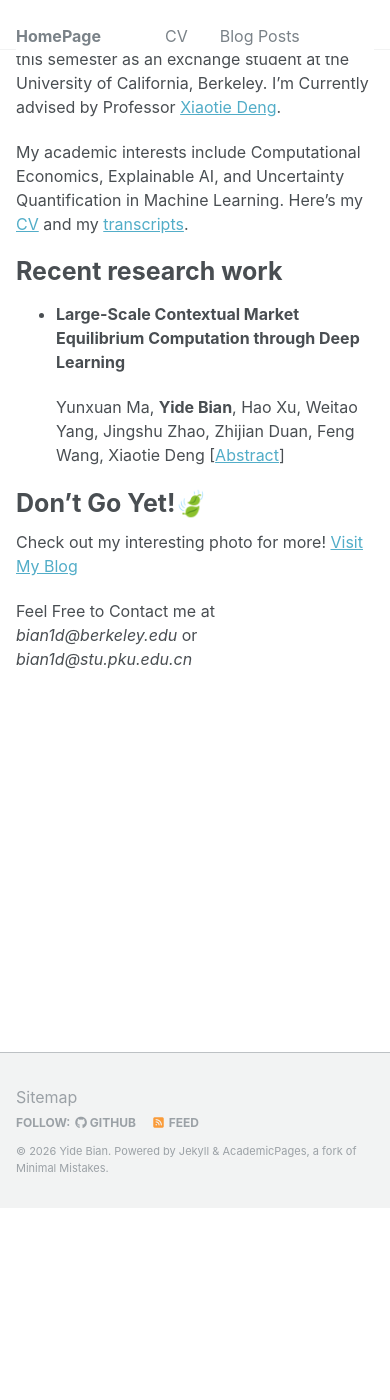
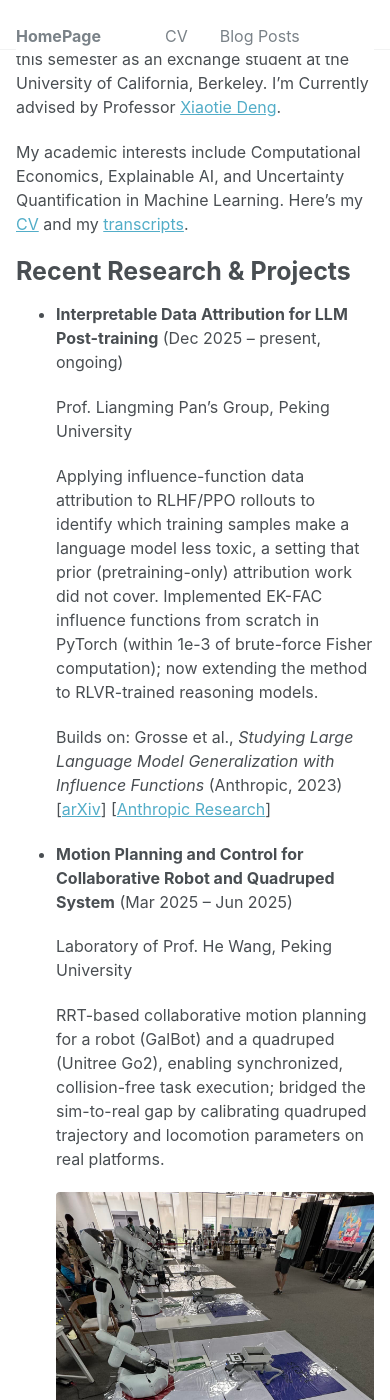
Before and after one commit to bian1d/bian1d.github.io, a Jekyll site: the page built from _pages/about.md, in a window 390 px wide and 1400 px high, scrolled down 192 px. Built offline with Jekyll 4.4.1, drawn with Linux system fonts in a browser that asks for light colours; some of the changed text lies outside the part shown.

Commit message:
Add robotics demo (photo + video), LLM interpretability project, and paper links
- About page: refresh research section with three entries (LLM data attribution,
  robot/quadruped motion planning, market equilibrium paper)
- CV page: add 2024-2026 work experience entries and publication links
- Robotics entry shows on-site photo and MuJoCo demo video side by side
- Market equilibrium paper: link arXiv (2406.15459) and Springer chapter
- LLM interpretability: cite Grosse et al. (Anthropic, 2023) EK-FAC influence paper
- New _sass/_custom.scss for the .media-row layout

Co-Authored-By: Claude Fable 5.1 <noreply@anthropic.com>

```diff
--- a/_pages/about.md
+++ b/_pages/about.md
@@ -11,12 +11,42 @@ I am a junior undergraduate student at [Yuanpei College](https://yuanpei.pku.edu
 
 My academic interests include Computational Economics, Explainable AI, and Uncertainty Quantification in Machine Learning. Here's my [CV](https://drive.google.com/file/d/1rzDjbNf2FM7iRQh66b0GfjaqgzoSGFeH/view?usp=drive_link) and my [transcripts](https://drive.google.com/file/d/1NP6Tau9O6qO6V9MAqGgZBO-q-bed5NKE/view?usp=sharing).
 
-Recent research work
+Recent Research & Projects
 ======
-- **Large-Scale Contextual Market Equilibrium Computation through Deep Learning**
+- **Interpretable Data Attribution for LLM Post-training** (Dec 2025 – present, ongoing)
+
+  Prof. Liangming Pan's Group, Peking University
+
+  Applying influence-function data attribution to RLHF/PPO rollouts to identify which training samples make a language model less toxic, a setting that prior (pretraining-only) attribution work did not cover. Implemented EK-FAC influence functions from scratch in PyTorch (within 1e-3 of brute-force Fisher computation); now extending the method to RLVR-trained reasoning models.
+
+  Builds on: Grosse et al., *Studying Large Language Model Generalization with Influence Functions* (Anthropic, 2023) [[arXiv](https://arxiv.org/abs/2308.03296)] [[Anthropic Research](https://www.anthropic.com/research/studying-large-language-model-generalization-with-influence-functions)]
+
+- **Motion Planning and Control for Collaborative Robot and Quadruped System** (Mar 2025 – Jun 2025)
+
+  Laboratory of Prof. He Wang, Peking University
+
+  RRT-based collaborative motion planning for a robot (GalBot) and a quadruped (Unitree Go2), enabling synchronized, collision-free task execution; bridged the sim-to-real gap by calibrating quadruped trajectory and locomotion parameters on real platforms.
+
+  <div class="media-row">
+  <figure style="--ar: 0.75">
+  <a href="/images/robot_onsite.jpg" target="_blank" rel="noopener"><img src="/images/robot_onsite.jpg" alt="On-site real-robot experiment with GalBot and Unitree Go2"></a>
+  <figcaption>On-site real-robot experiment (GalBot + Unitree Go2). Click to enlarge.</figcaption>
+  </figure>
+  <figure style="--ar: 1.6889">
+  <video controls preload="metadata" playsinline poster="/images/robotics_demo_poster.jpg">
+  <source src="/files/robotics_demo.mp4" type="video/mp4">
+  Your browser does not support the video tag.
+  </video>
+  <figcaption>Simulation demo: collaborative planning for arm + quadruped (MuJoCo)</figcaption>
+  </figure>
+  </div>
+
+- **Large-Scale Contextual Market Equilibrium Computation through Deep Learning** (Jun 2023 – Feb 2024)
 
   Yunxuan Ma, **Yide Bian**, Hao Xu, Weitao Yang, Jingshu Zhao, Zhijian Duan, Feng Wang, Xiaotie Deng
-  [[Abstract](https://bian1d.github.io/posts/2024/02/large-scale-contextual-market-equilibrium/)]
+
+  *Frontiers of Algorithmics (IJTCS-FAW 2025)*, LNCS, Springer, pp. 356–371
+  [[arXiv](https://arxiv.org/abs/2406.15459)] [[Springer](https://link.springer.com/chapter/10.1007/978-981-96-8312-3_27)] [[Abstract](https://bian1d.github.io/posts/2024/02/large-scale-contextual-market-equilibrium/)]
 
 Don't Go Yet!🍃
 ======
--- /dev/null
+++ b/_sass/_custom.scss
@@ -0,0 +1,46 @@
+/* ==========================================================================
+   CUSTOM: side-by-side media row (image + video)
+   Each figure grows in proportion to its aspect ratio (set --ar = width/height
+   on the figure), so every item in the row ends up with the same height.
+   ========================================================================== */
+
+.media-row {
+  display: flex;
+  flex-wrap: wrap;
+  align-items: stretch;
+  gap: 0.75em;
+  margin: 0.75em 0 1.25em;
+
+  figure {
+    flex: var(--ar, 1) 1 0%;
+    min-width: 0;
+    margin: 0;
+  }
+
+  img,
+  video {
+    display: block;
+    width: 100%;
+    height: auto;
+    border-radius: 4px;
+    background: #000;
+  }
+
+  video {
+    aspect-ratio: var(--ar, 1.7778);
+  }
+
+  figcaption {
+    margin-top: 0.4em;
+    font-family: $sans-serif;
+    font-size: $type-size-6;
+    color: #666;
+    text-align: center;
+  }
+
+  @media (max-width: 600px) {
+    figure {
+      flex-basis: 100%;
+    }
+  }
+}
--- a/assets/css/main.scss
+++ b/assets/css/main.scss
@@ -39,3 +39,4 @@
 @import "vendor/font-awesome/brands";
 @import "vendor/magnific-popup/magnific-popup";
 @import "print";
+@import "custom";
```
Also changed, not shown: _pages/cv.md (+31 -0 lines), images/robot_onsite.jpg (added), images/robotics_demo_poster.jpg (added), 1 other file.
